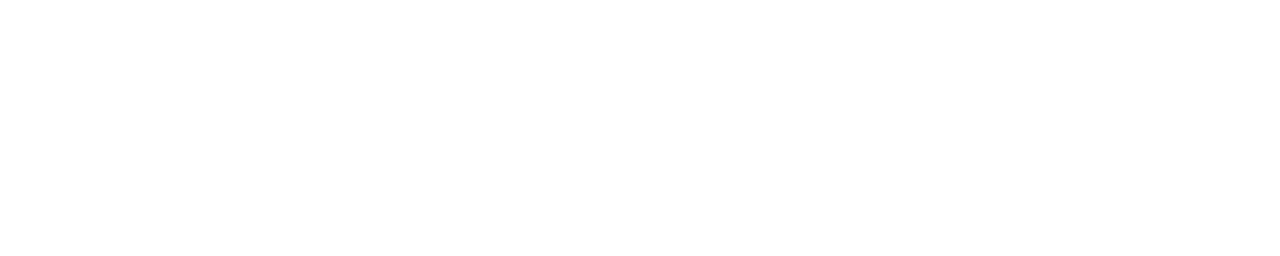
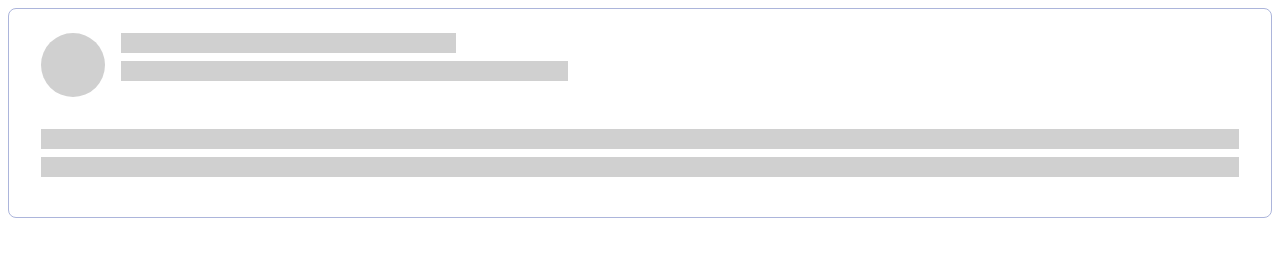
Before and after one commit to js-tasks-ru/htmlcss-20251006_kirill15, a website: page 04-lection2/02-skeleton/index.html in a window 1280 px wide. Drawn offline with Linux system fonts and the light colour scheme.

Commit message:
скелетон

```diff
--- a/04-lection2/02-skeleton/index.html
+++ b/04-lection2/02-skeleton/index.html
@@ -6,6 +6,16 @@
     <link rel="stylesheet" href="./skeleton.css">
 </head>
 <body>
-
+    <div class='skeleton'>
+        <div class='skeleton__header'>
+            <div class='skeleton__image'></div>
+            <div class = 'skeleton__column'>
+                <div class='skeleton__line skeleton__line_small'></div>
+                <div class='skeleton__line skeleton__line_large'></div>
+            </div>
+        </div>
+        <div class='skeleton__line skeleton__line_medium'></div>
+        <div class='skeleton__line skeleton__line_medium'></div>
+    </div>
 </body>
 </html>
--- a/04-lection2/02-skeleton/skeleton.css
+++ b/04-lection2/02-skeleton/skeleton.css
@@ -0,0 +1,58 @@
+.skeleton {
+    padding: 24px 32px 40px;
+    border: 1px solid #acb5db;
+    border-radius: 8px;
+}
+
+.skeleton__header {
+    display: flex;
+    align-items: flex-start;
+}
+
+
+
+.skeleton__column {
+    display:flex;
+    flex-direction: column;
+    gap: 8px;
+    flex-grow: 1;
+}
+
+.skeleton__image {
+    background-color: #d0d0d0;
+    border-radius: 50%;
+    width: 64px;
+    height: 64px;
+    margin-right: 16px;
+    margin-bottom: 24px;
+}
+
+
+.skeleton__line {
+    background-color: #d0d0d0;
+    height: 20px;
+    gap: 8px;
+
+
+}
+
+.skeleton__line_small {
+    width: 30%;
+
+
+
+}
+
+.skeleton__line_large {
+    width: 40%;
+
+
+
+}
+
+
+
+.skeleton__line_medium {
+    width: 100%;
+    margin-top: 8px;
+}
```
Lines whose indentation alone changed are shown as unchanged.
